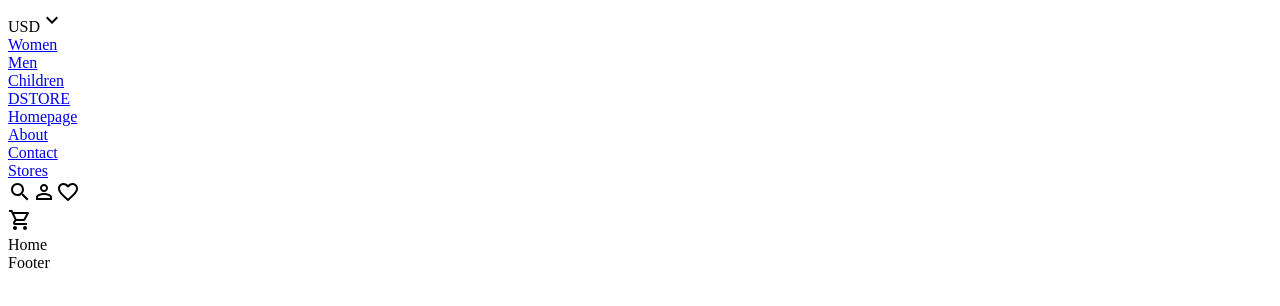
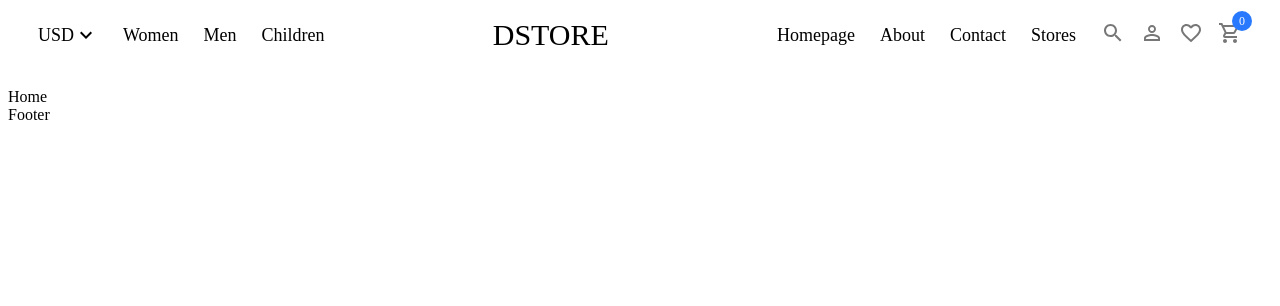
Before and after one commit to Kumardk8780/Store, a React (Vite) app in the folder client/: page / in a window 1280 px wide. Shown: the top 306 px of the page. Built offline with nearby package versions, Linux system fonts and the light colour scheme.

Commit message:
finished footer section ui

```diff
--- /dev/null
+++ b/client/app.scss
@@ -0,0 +1,8 @@
+.app{
+
+    .link{
+        color: inherit;
+        text-decoration: none;
+
+    }
+}
--- a/client/package.json
+++ b/client/package.json
@@ -27,6 +27,7 @@
     "eslint-plugin-react": "^7.33.2",
     "eslint-plugin-react-hooks": "^4.6.0",
     "eslint-plugin-react-refresh": "^0.4.5",
+    "sass": "^1.71.0",
     "vite": "^5.1.0"
   }
 }
--- a/client/src/App.jsx
+++ b/client/src/App.jsx
@@ -9,6 +9,7 @@
 import Products from './pages/Products/Products';
 import Navbar from './components/Navbar/Navbar';
 import Footer from './components/Footer/Footer';
+import '../app.scss'
 
 const Layout = () => {
   return (
--- a/client/src/components/Navbar/Navbar.jsx
+++ b/client/src/components/Navbar/Navbar.jsx
@@ -1,9 +1,12 @@
 import React from 'react'
 import KeyboardArrowDownIcon from '@mui/icons-material/KeyboardArrowDown';
 import SearchIcon from '@mui/icons-material/Search';
-import PersonOutlineOutlinedIcon from '@mui/icons-material/PersonOutlineOutlined';import FavoriteBorderIcon from '@mui/icons-material/FavoriteBorder';
-import ShoppingCartOutlinedIcon from '@mui/icons-material/ShoppingCartOutlined';import {Link} from 'react-router-dom'
+import PersonOutlineOutlinedIcon from '@mui/icons-material/PersonOutlineOutlined';
+import ShoppingCartOutlinedIcon from '@mui/icons-material/ShoppingCartOutlined';
 import FavoriteBorderOutlinedIcon from '@mui/icons-material/FavoriteBorderOutlined';
+import { Link } from 'react-router-dom'
+
+import './Navbar.scss'
 
 const Navbar = () => {
   return (
@@ -12,40 +15,41 @@
         <div className="left">
           <div className="item">
             <span>USD</span>
-            <KeyboardArrowDownIcon/>
+            <KeyboardArrowDownIcon />
           </div>
           <div className="item">
-            <Link to='/products/1'>Women</Link>
+            <Link className='link' to='/products/1'>Women</Link>
           </div>
           <div className="item">
-            <Link to='/products/2'>Men</Link>
+            <Link className='link' to='/products/2'>Men</Link>
           </div>
           <div className="item">
-            <Link to='/products/3'>Children</Link>
+            <Link className='link' to='/products/3'>Children</Link>
           </div>
         </div>
         <div className="center">
-          <Link to='/'>DSTORE</Link>
+          <Link className='link' to='/'>DSTORE</Link>
         </div>
         <div className="right">
-        <div className="center">
-          <Link to='/'>Homepage</Link>
+          <div className="item">
+            <Link className='link' to='/'>Homepage</Link>
           </div>
-        <div className="center">
-          <Link to='/'>About</Link>
+          <div className="item">
+            <Link className='link' to='/'>About</Link>
           </div>
-        <div className="center">
-          <Link to='/'>Contact</Link>
+          <div className="item">
+            <Link className='link' to='/'>Contact</Link>
           </div>
-        <div className="center">
-          <Link to='/'>Stores</Link>
+          <div className="item">
+            <Link className='link' to='/'>Stores</Link>
           </div>
           <div className="icons">
-          <SearchIcon/>
-          <PersonOutlineOutlinedIcon/>
-          <FavoriteBorderIcon/>
+            <SearchIcon />
+            <PersonOutlineOutlinedIcon />
+            <FavoriteBorderOutlinedIcon />
             <div className="cartIcon">
-          <ShoppingCartOutlinedIcon/>
+              <ShoppingCartOutlinedIcon />
+              <span>0</span>
             </div>
           </div>
         </div>
--- /dev/null
+++ b/client/src/components/Navbar/Navbar.scss
@@ -0,0 +1,56 @@
+.navbar{
+    height: 80px;
+
+    .wrapper{
+        padding: 10px 30px;
+        display: flex;
+        align-items: center;
+        justify-content: space-between;
+
+        .item{
+            display: flex;
+            align-items: center;
+            font-size: 18px;
+        }
+
+        .left{
+            display: flex;
+            align-items: center;
+            gap: 25px;
+        }
+        .center{
+            font-size: 30px;
+        }
+        .right{
+            display: flex;
+            align-items: center;
+            gap: 25px;
+
+            .icons{
+                display: flex;
+                gap: 15px;
+                color: #777;
+                cursor: pointer;
+
+                .cartIcon{
+                    position: relative;
+
+                    span{
+                        font-size: 12px;
+                        width: 20px;
+                        height: 20px;
+                        border-radius: 50%;
+                        background-color: #2879fe;
+                        color: white;
+                        position: absolute;
+                        right: -10px;
+                        top: -10px;
+                        display: flex;
+                        align-items: center;
+                        justify-content: center;
+                    }
+                }
+            }
+        }
+    }
+}
```
Also changed, not shown: 1 other file (tests, documents, lock files or other folders). Lines whose indentation alone changed are shown as unchanged.
